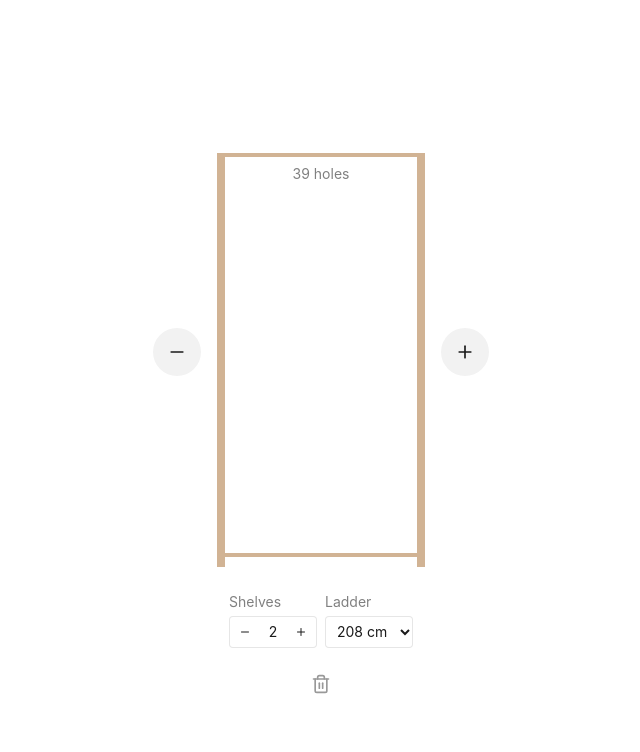
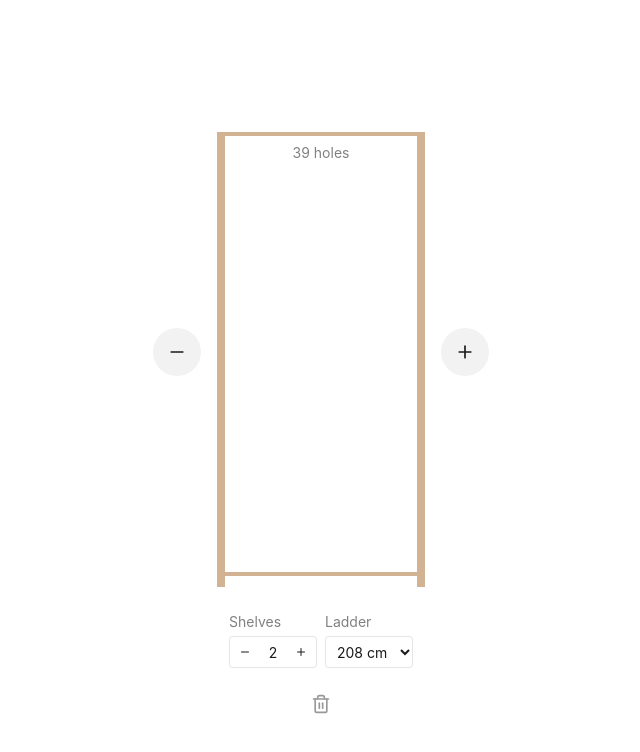
Before and after one commit to thisismatu/lundia-planner, a React (Vite) app: page / in a window 1280 px wide. Shown: the top 752 px of the page, without its empty margins (319-959 px from the left). Built offline with nearby package versions, Linux system fonts and the light colour scheme; a web font is replaced by a local one.

Commit message:
Increase shelf height

```diff
--- a/src/Bookcase.css
+++ b/src/Bookcase.css
@@ -18,7 +18,7 @@
 
 .bookcase-shelf {
   border-top: 0.25rem solid var(--wood);
-  height: 1.25vh;
+  height: 1.375vh;
 }
 
 .bookcase-shelf--hidden {
```
